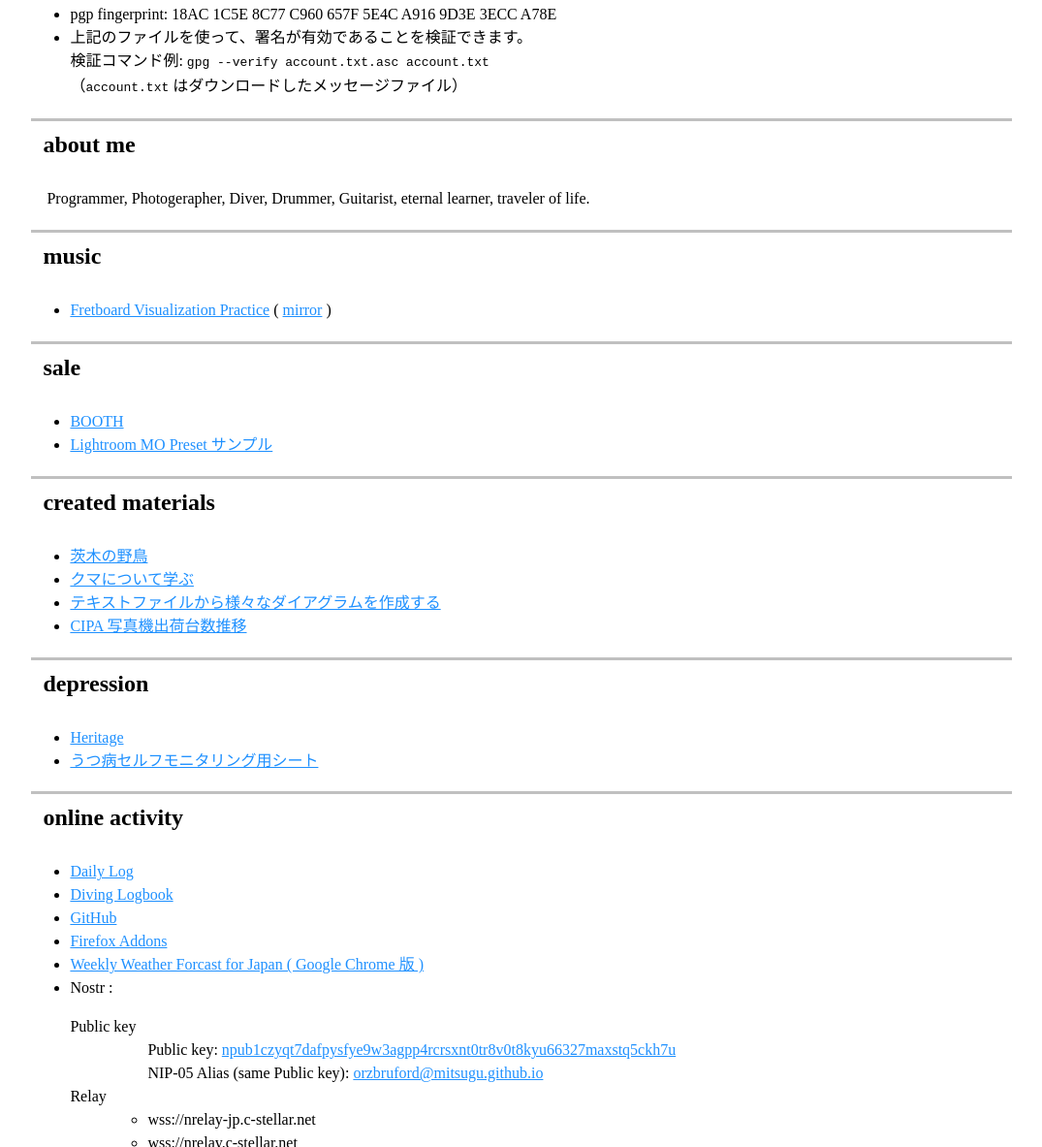
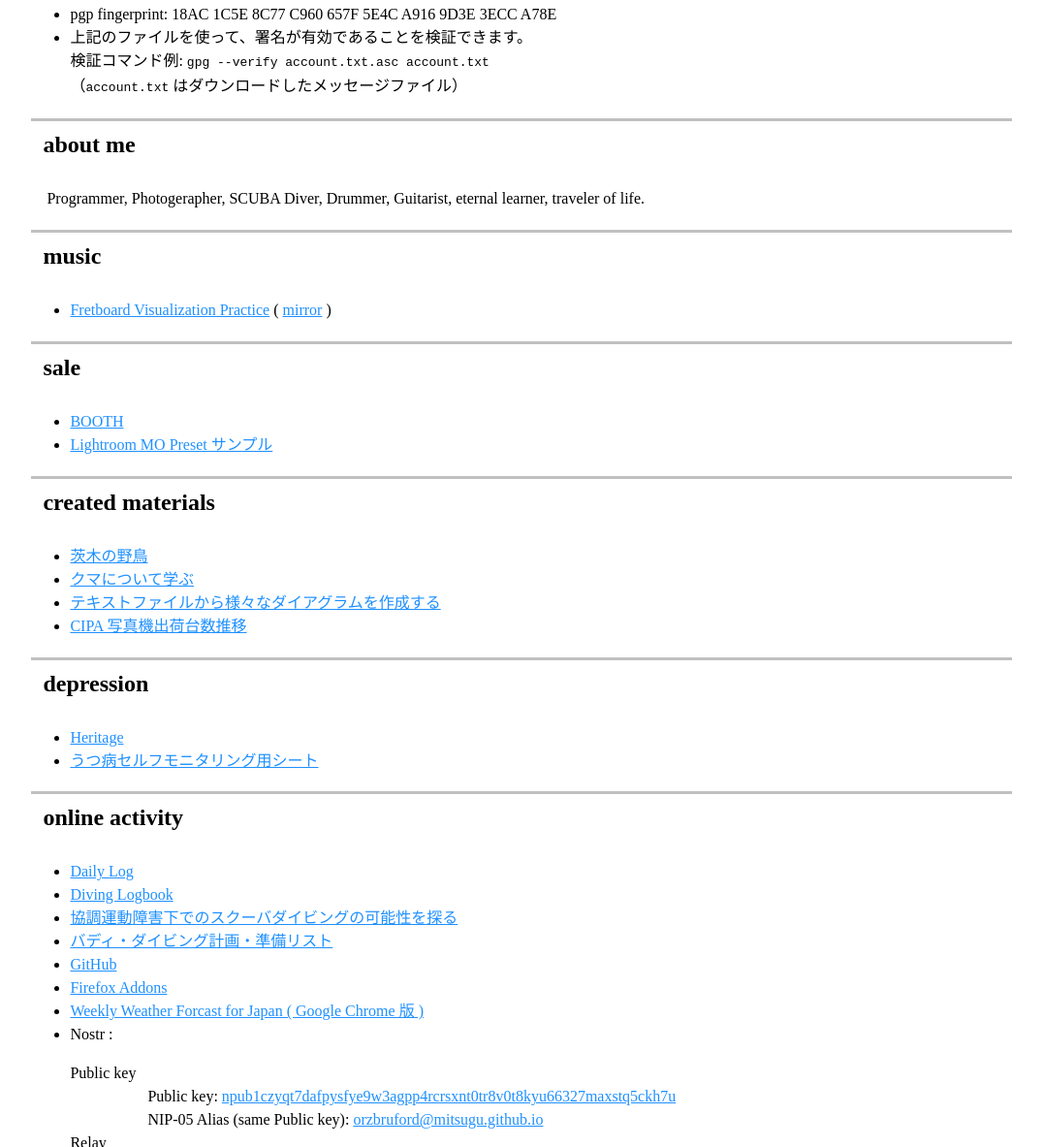
Before and after one commit to orzbruford/orzbruford, a plain HTML site: page index.html in a window 1280 px wide. Shown: the part 2101-3284 px from the top of the page at 97% size, without its empty margins (102-1177 px from the left). Drawn offline with Linux system fonts and the light colour scheme.

Commit message:
add contents

```diff
--- a/index.html
+++ b/index.html
@@ -120,7 +120,7 @@ fhqzZM9rnYTO3wHkpXLvtxS/pGntw95hTaQ=
 		</ul>
 
 		<h2 id="about_me">about me</h2>
-		<p>Programmer, Photogerapher, Diver, Drummer, Guitarist, eternal learner, traveler of life.</p>
+		<p>Programmer, Photogerapher, SCUBA Diver, Drummer, Guitarist, eternal learner, traveler of life.</p>
 
     	<h2 id="music">music</h2>
 		<ul>
@@ -155,6 +155,8 @@ fhqzZM9rnYTO3wHkpXLvtxS/pGntw95hTaQ=
 		<ul>
 			<li><a href="https://mitsugu.github.io/likebar/">Daily Log</a></li>
 			<li><a href="https://mitsugu.github.io/divinglogbook/">Diving Logbook</a></li>
+			<li><a href="https://mitsugu.github.io/DisabledDiving/">協調運動障害下でのスクーバダイビングの可能性を探る</a></li>
+			<li><a href="https://github.com/mitsugu/Buddy-Diving">バディ・ダイビング計画・準備リスト</a></li>
 			<li><a href="https://github.com/mitsugu">GitHub</a></li>
 			<li><a href="https://addons.mozilla.org/ja/firefox/user/1204889/">Firefox Addons</a></li>
 			<li><a href="https://chrome.google.com/webstore/detail/weekly-weather-forcast-fo/kaigleappkhbokhihgoaliblbhobdhoj?hl=ja">Weekly Weather Forcast for Japan ( Google Chrome 版 )</a></li>
```
